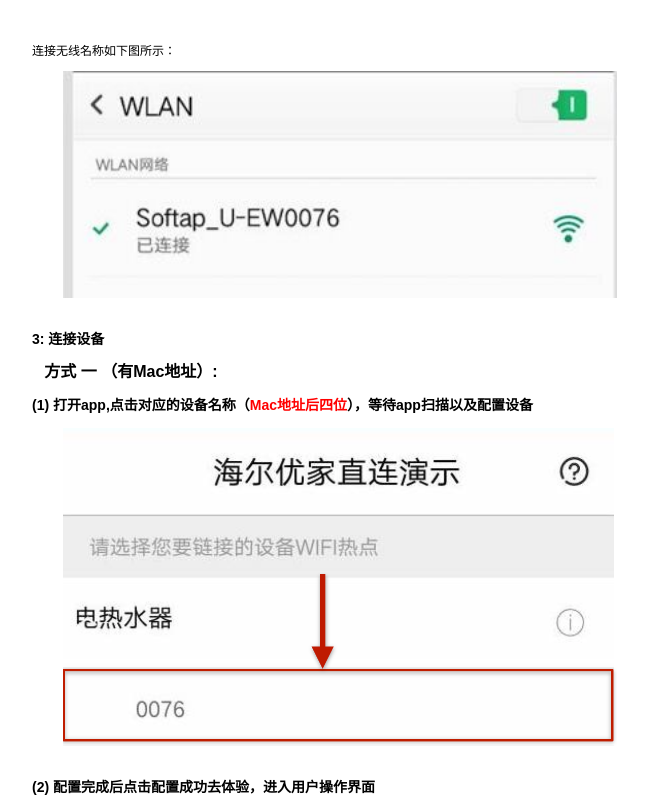
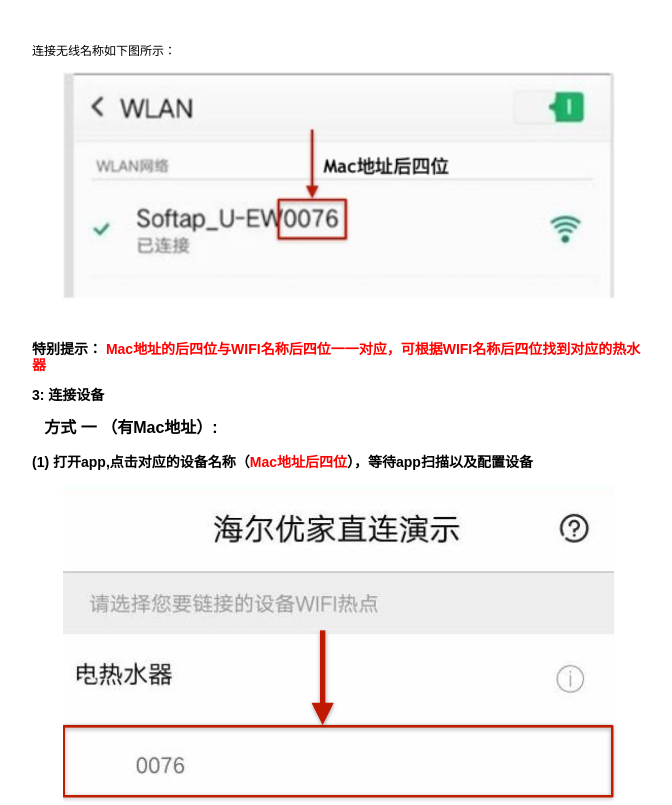
Before and after one commit to WhatFxxk/MaiChangZhiLianHelps, a plain HTML site: page index.html in a window 1280 px wide. Shown: the part 892-1697 px from the top of the page, without its empty margins (300-972 px from the left). Drawn offline with Linux system fonts and the light colour scheme.

Commit message:
修改界面内容

```diff
--- a/index.html
+++ b/index.html
@@ -49,8 +49,12 @@
     </div>
     <p>连接无线名称如下图所示：</p>
     <div>
-        <img src="images/9.jpg"/>
+        <img src="images/9-1.png"/>
     </div>
+      <p class="title-p">特别提示：
+      	<font color="red">Mac地址的后四位与WIFI名称后四位一一对应，可根据WIFI名称后四位找到对应的热水器</font></p>
+
+
     <p class="title-p">3: 连接设备</p>
 
     <!--方式一-->
@@ -92,7 +96,7 @@
     <!--</div>-->
 
 	<p class="title-p">消息推送说明：</p>
-  <p class="title-p"> 1、安装，并且打开App后，会定期推送相关信息资料，用户可以打开推送查看。详情见下图：
+  <p class="title-p"> 1、安装，并且打开App后，会定期推送网器产品最新培训资料，直销员可以打开推送查看。详情见下图：
   </p>
  <div>
         <img src="images/tuisong.png"/>
```
Also changed, not shown: indexNoXiazai.html (+6 -3 lines), images/9-1.png (added).
